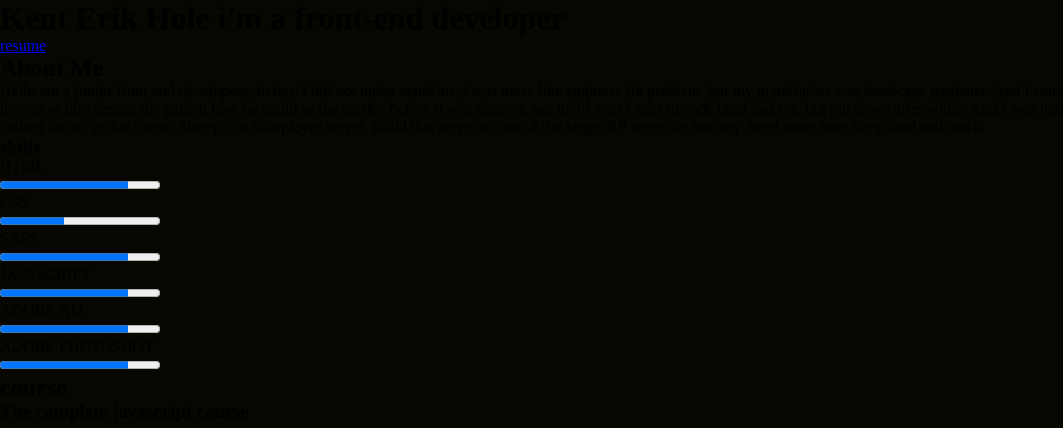
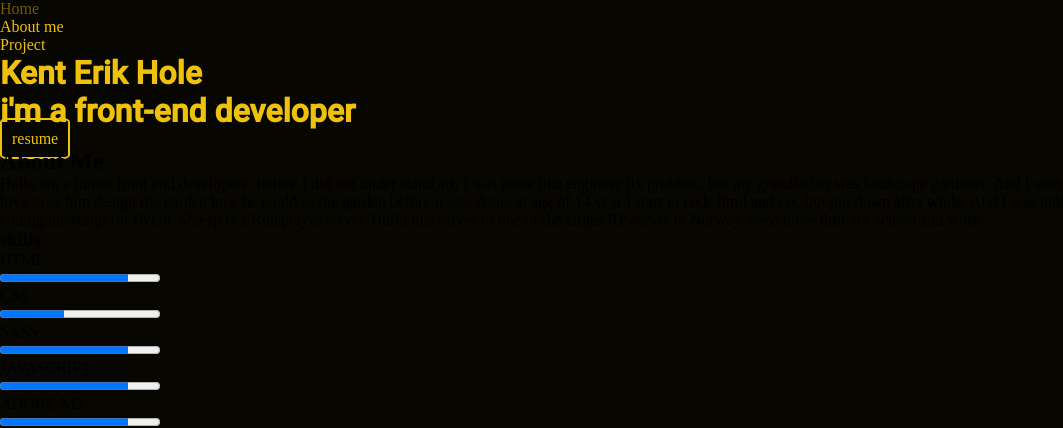
Before and after one commit to nexnic/portfolio-, a website: page index.html in a window 1280 px wide. Shown: the top 428 px of the page, without its empty margins (0-1063 px from the left). Drawn offline with Linux system fonts and the light colour scheme.

Commit message:
Update index.html
Update for nav and link

```diff
--- a/index.html
+++ b/index.html
@@ -12,16 +12,31 @@
 </head>
 <body>
     <header>
-        <nav></nav>
+        <nav>
+            <div id="desktop">
+                <ul>
+                    <li>
+                        <a href="" class="link__nav">Home</a>
+                    </li>
+                    <li>
+                        <a href="#aboutme" class="link__nav">About me</a>
+                    </li>
+                    <li>
+                        <a href="#Project" class="link__nav">Project</a>
+                    </li>
+                </ul>
+            </div>
+        </nav>
         <div id="header_txtbox">
-            <h1>
-                <span>Kent Erik Hole</span>
+            <h1 class="heading__LT">
+                <span >Kent Erik Hole</span>
+                <br>
                 <span>i'm a front-end developer</span>
             </h1>
             <p></p>
         </div>
         <div>
-            <a href="#">resume</a>
+            <a href="#" class="btn__yellow">resume</a>
         </div>
     </header>
     <main>
@@ -111,7 +126,7 @@
                 </div>
             </div>
         </section>
-        <section>
+        <section id="Project">
             <h2>Noroff Project</h2>
             <div>
                 <h3>Semester Project</h3>
```
